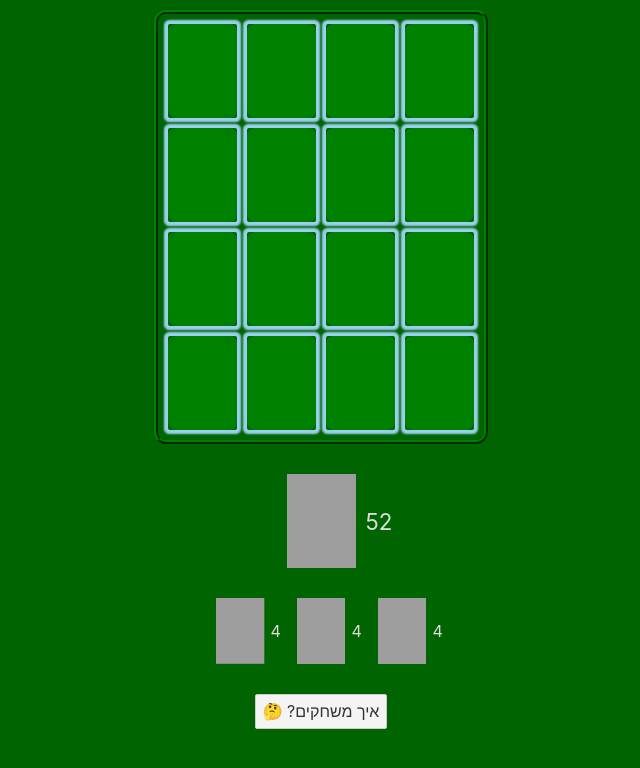
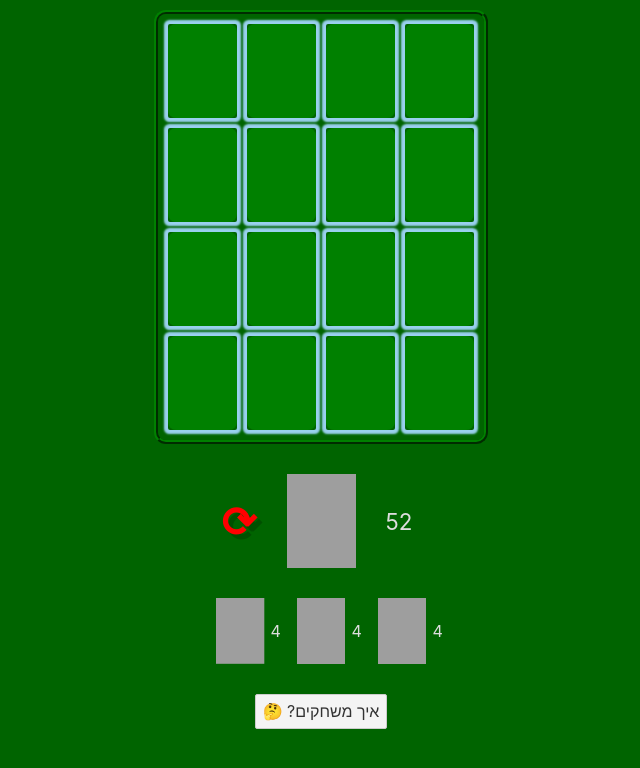
Before and after one commit to kfiroo/kadosh-svelte, a Svelte app: page / in a window 1280 px wide. Shown: the top 768 px of the page, without its empty margins (319-959 px from the left). Built offline with nearby package versions, Linux system fonts and the light colour scheme; grey boxes are pictures that could not be loaded.

Commit message:
return of the restart button

```diff
--- a/src/App.svelte
+++ b/src/App.svelte
@@ -26,9 +26,11 @@
     moves = getAllValidMoves(state)
     selectedPosition = -1
   }
+  function restartGame() {
+      state = createInitialState()
+  }
   function playTurn2() {
     if (state.phase === GAME_OVER || state.phase === WINNER) {
-      state = createInitialState()
       return
     }
 
@@ -191,7 +193,7 @@
     grid-template-columns: 1fr min-content 1fr;
     grid-template-rows: 94px;
     align-items: center;
-    grid-gap: 10px;
+    grid-gap: 30px;
   }
 
   .next-card {
@@ -204,6 +206,23 @@
     justify-self: start;
     font-size: 1.4em;
   }
+
+  .restart {
+    grid-area: 1/1/2/2;
+    justify-self: end;
+    width: 1em;
+    color: red;
+    font-size: 42px;
+    font-weight: bold;
+    text-shadow: 5px 5px 0px rgba(0,0,0,0.2);
+    -webkit-transition: -webkit-transform 0.8s ease-in-out;
+            transition: transform 0.8s ease-in-out;
+  }
+  .restart:hover {
+    -webkit-transform: rotate(360deg);
+            transform: rotate(360deg);
+  }
+
   .card {
     width: 69px;
     height: 94px;
@@ -277,6 +296,7 @@
 </div>
 
 <div class="next-wrapper">
+    <div class="rtl restart" on:click={restartGame}>⟳</div>
     <div class="card next-card" on:click={playTurn2}>
         <Card card={nextCard} showCard={state.phase !== REMOVE_CARDS} />
     </div>
```
